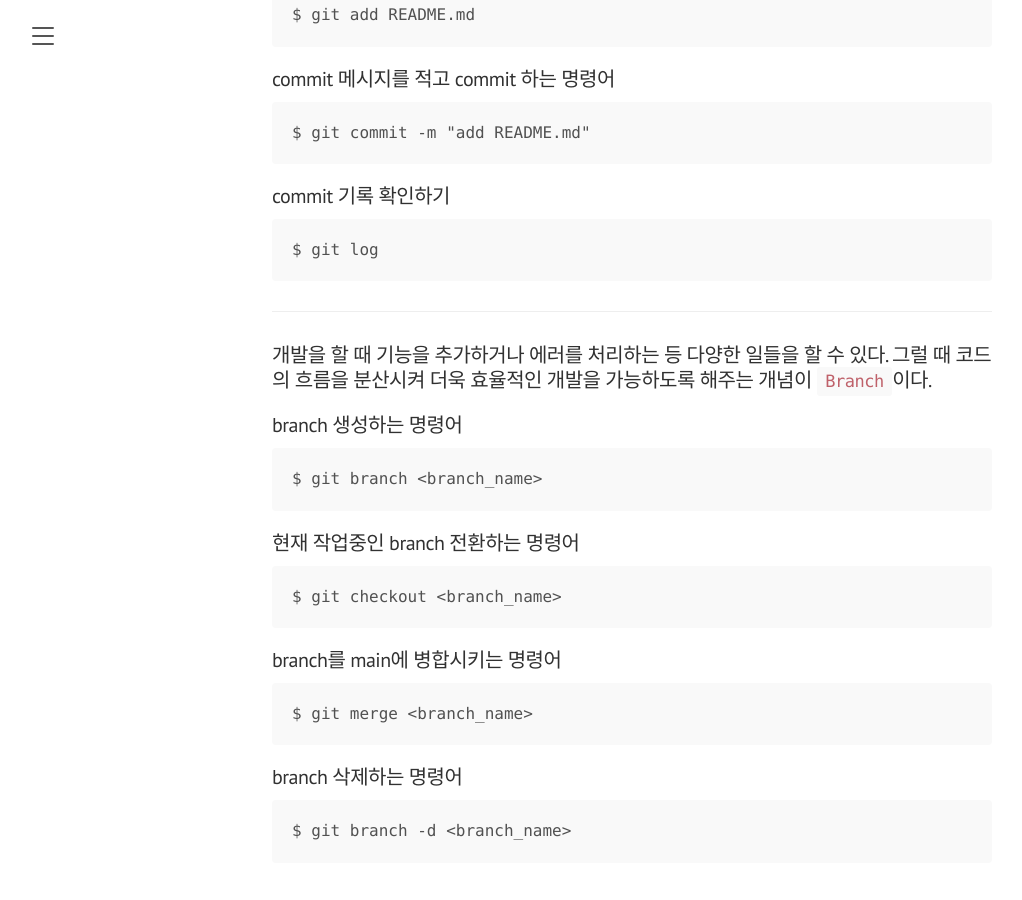
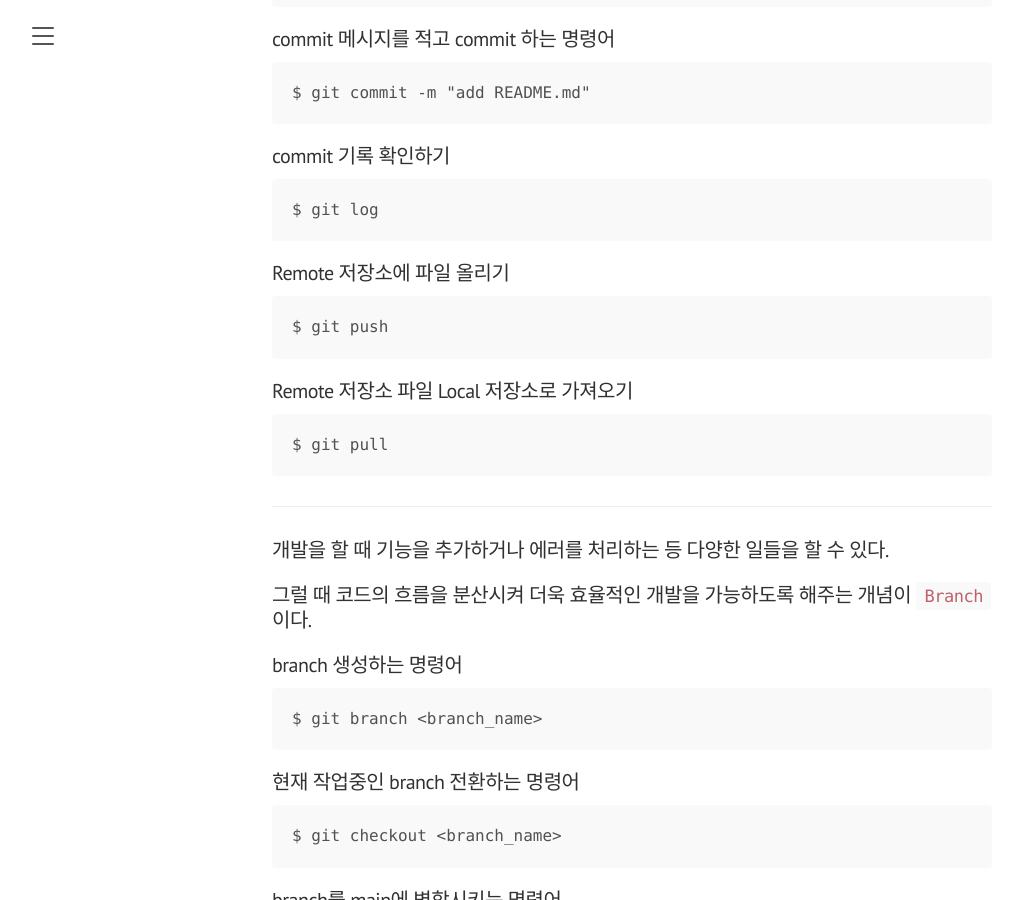
Before and after one commit to hongbuly/hongbuly.github.io, a Jekyll site: the page built from _posts/2021-11-25-Git&Github.md, in a window 1280 px wide and 900 px high, scrolled down 638 px. Shown: the whole window, without its empty margins (8-1030 px from the left). Built offline with Jekyll 4.4.1, drawn with Linux system fonts in a browser that asks for light colours; comment, search, counter and statistics services are not loaded.

Commit message:
Update 2021-11-25-Git&Github.md

```diff
--- a/_posts/2021-11-25-Git&Github.md
+++ b/_posts/2021-11-25-Git&Github.md
@@ -10,7 +10,6 @@ comments: true
 깃은 컴퓨터 파일의 변경사항을 추적하고, 여러 명의 사용자들 간에 해당 파일들의 작업을 조율하기 위한 **분산 버전 관리 시스템**입니다.
 
 #### 원하는 Local repository 디렉토리에서 git bash를 실행시킨 후, git <명령어>를 통해서 git을 관리할 수 있다.
-<img src="images/git04.png" width="60%" height="60%">
 
 #### 현재 Git 상태 확인 명령어
 
@@ -28,9 +27,18 @@ comments: true
 
     $ git log
 
+#### Remote 저장소에 파일 올리기
+
+    $ git push
+
+#### Remote 저장소 파일 Local 저장소로 가져오기
+
+    $ git pull
+
 <hr/>
 
-#### 개발을 할 때 기능을 추가하거나 에러를 처리하는 등 다양한 일들을 할 수 있다.   그럴 때 코드의 흐름을 분산시켜 더욱 효율적인 개발을 가능하도록 해주는 개념이 `Branch`이다.
+#### 개발을 할 때 기능을 추가하거나 에러를 처리하는 등 다양한 일들을 할 수 있다.
+#### 그럴 때 코드의 흐름을 분산시켜 더욱 효율적인 개발을 가능하도록 해주는 개념이 `Branch`이다.
 
 #### branch 생성하는 명령어
 
```
